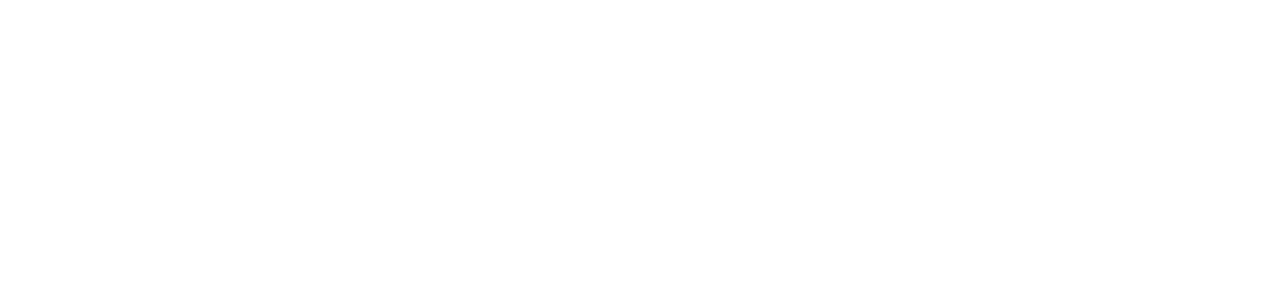
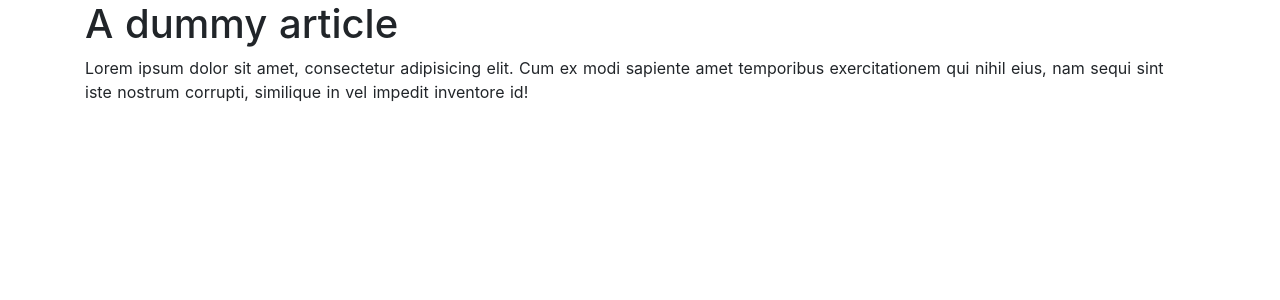
Before and after one commit to e-rosas/hm_pagina, a Nuxt app: page /article in a window 1280 px wide. Before the commit this address had no page. Shown: the top 300 px of the page. Built offline with nearby package versions, Linux system fonts and the light colour scheme.

Commit message:
article test

```diff
--- /dev/null
+++ b/pages/article.vue
@@ -0,0 +1,11 @@
+<!-- Article.vue -->
+<template>
+  <div class="container">
+    <h1>A dummy article</h1>
+    <div>
+      Lorem ipsum dolor sit amet, consectetur adipisicing elit. Cum ex modi
+      sapiente amet temporibus exercitationem qui nihil eius, nam sequi sint
+      iste nostrum corrupti, similique in vel impedit inventore id!
+    </div>
+  </div>
+</template>
```
